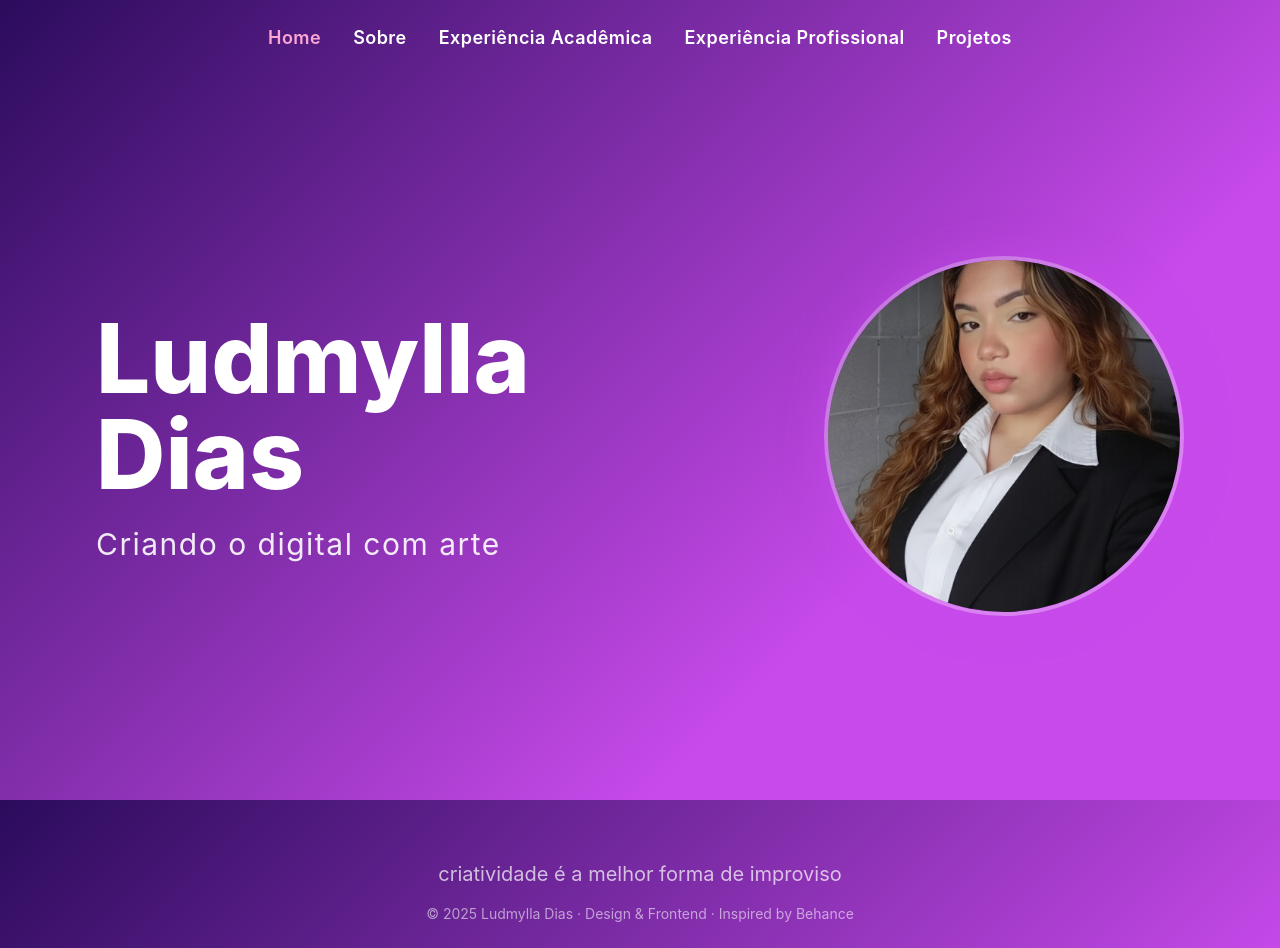
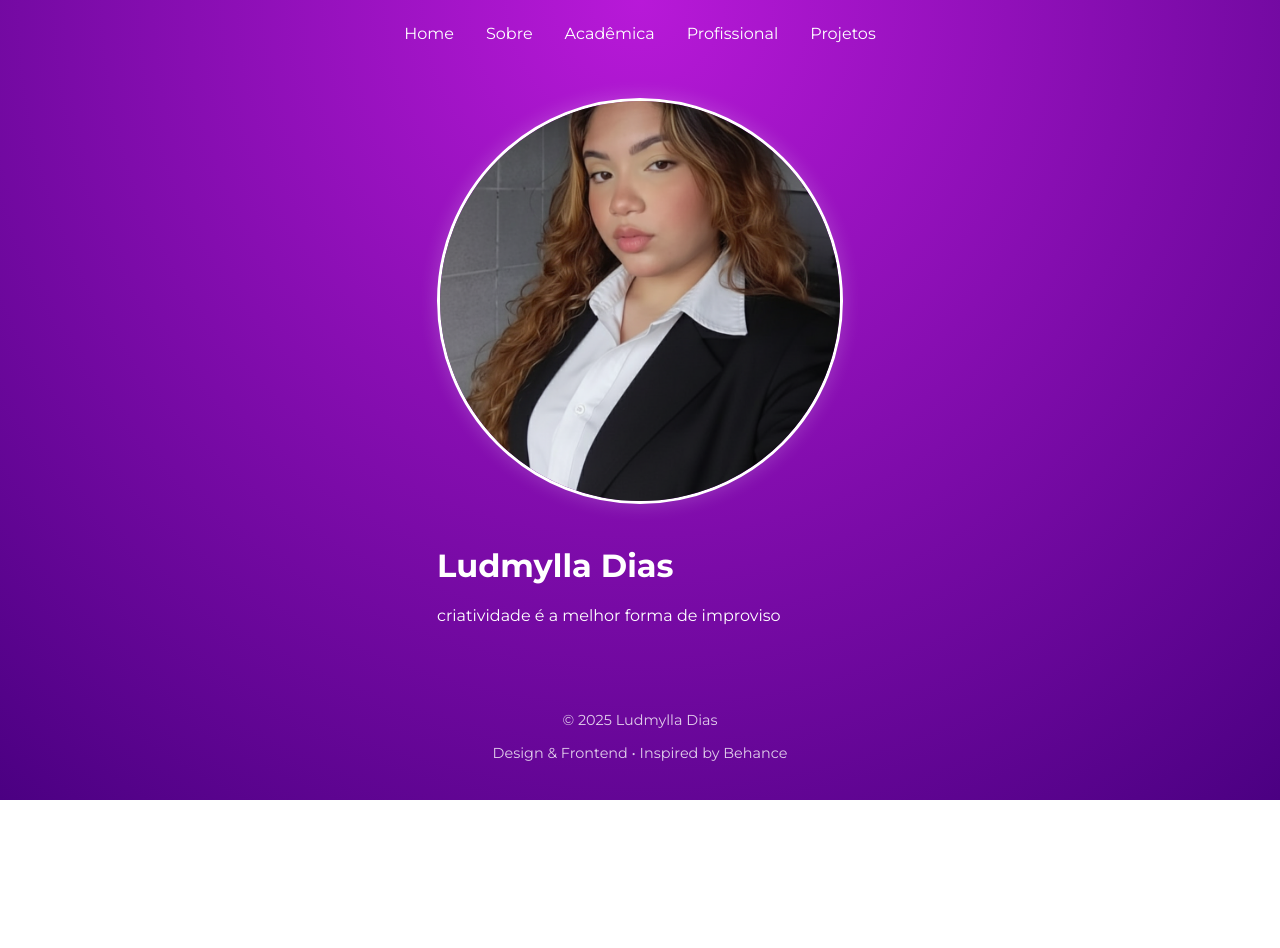
Before and after one commit to ludddddddy/Meu-Portifolio, a Next.js app in the folder ludmylla-portifolio/: page / in a window 1280 px wide. After the commit the page ends 800 px from the top, so only its background shows below. Built offline with nearby package versions, Linux system fonts and the light colour scheme.

Commit message:
co mmit15

```diff
--- a/ludmylla-portifolio/app/experiencia-academica/page.tsx
+++ /dev/null
@@ -1,22 +0,0 @@
-export default function ExperienciaAcademica() {
-  return (
-    <main className="py-12">
-      <div className="container-max">
-        <h1 className="text-3xl font-semibold">Experiência Acadêmica</h1>
-        <div className="mt-6 space-y-4">
-          <div className="card p-4">
-            <h3 className="font-medium">Bacharelado em Design — Universidade XYZ</h3>
-            <p className="text-sm opacity-90 mt-1">2020 — Presente. Projetos em UX, identidade visual e tipografia.</p>
-          </div>
-          <div className="card p-4">
-            <h3 className="font-medium">Cursos Complementares</h3>
-            <ul className="text-sm mt-2 list-disc pl-6">
-              <li>Front-end Moderno (React)</li>
-              <li>Ilustração Digital</li>
-            </ul>
-          </div>
-        </div>
-      </div>
-    </main>
-  );
-}
--- a/ludmylla-portifolio/app/experiencia-profissional/page.tsx
+++ /dev/null
@@ -1,19 +0,0 @@
-export default function ExperienciaProfissional() {
-  return (
-    <main className="py-12">
-      <div className="container-max">
-        <h1 className="text-3xl font-semibold">Experiência Profissional</h1>
-        <div className="mt-6 space-y-4">
-          <div className="card p-4">
-            <h3 className="font-medium">Designer Freelancer</h3>
-            <p className="text-sm mt-1 opacity-90">2021 — Presente. Identidade visual, posts, layouts e ilustrações.</p>
-          </div>
-          <div className="card p-4">
-            <h3 className="font-medium">Estágio — Agência Criativa</h3>
-            <p className="text-sm mt-1 opacity-90">2020 — 2021. Auxílio no desenvolvimento de campanhas e peças gráficas.</p>
-          </div>
-        </div>
-      </div>
-    </main>
-  );
-}
--- a/ludmylla-portifolio/app/globals.css
+++ b/ludmylla-portifolio/app/globals.css
@@ -1,89 +1,68 @@
-/* Tailwind v4 modern import */
-@import "tailwindcss";
+@import url("https://fonts.googleapis.com/css2?family=Montserrat:wght@400;600;700&display=swap");
 
-/* 🎨 Paleta e tokens globais */
-:root {
-  --bg-left: #2b0b5c;
-  --bg-right: #c84aeb;
-  --accent: #ff5da2;
-  --text-contrast: #ffffff;
+body {
+  font-family: "Montserrat", sans-serif;
+  background:  radial-gradient(circle at top center, #b819d8, #4b0082);
 
-  /* Ajustes sutis para estética */
-  --bg-gradient: linear-gradient(135deg, var(--bg-left) 0%, var(--bg-right) 70%);
-  --font-main: "Poppins", Inter, ui-sans-serif, system-ui, -apple-system, "Segoe UI", Roboto, "Helvetica Neue", "Arial";
+
+  color: white;
+  margin: 0;
+  padding: 0;
+  min-height: 100vh;
+  display: flex;
+  flex-direction: column;
+  align-items: center;
 }
 
-/* ✨ Textura cinematográfica */
-html::before {
-  content: "";
-  position: fixed;
-  inset: 0;
-  pointer-events: none;
-  background-image:
-    radial-gradient(rgba(255, 255, 255, 0.02) 1px, transparent 1px),
-    radial-gradient(rgba(255, 255, 255, 0.015) 2px, transparent 2px);
-  background-size: 3px 3px, 8px 8px;
-  mix-blend-mode: overlay;
-  opacity: 0.3;
-  z-index: 0;
+main {
+  flex: 1;
+  width: 100%;
+  display: flex;
+  flex-direction: column;
+  align-items: center;
+  justify-content: center;
 }
 
-/* 🧩 Estrutura base */
-html,
-body,
-#__next {
-  height: 100%;
-  scroll-behavior: smooth;
+/* foto de perfil */
+.profile-img {
+  border-radius: 50%;
+  object-fit: cover;
+  border: 3px solid #fff;
+  box-shadow: 0 0 20px rgba(255, 255, 255, 0.2);
+  margin-bottom: 1rem;
 }
 
-body {
-  font-family: var(--font-main);
-  color: var(--text-contrast);
-  margin: 0;
-  background: var(--bg-gradient);
-  background-attachment: fixed;
-  background-size: cover;
-  -webkit-font-smoothing: antialiased;
-  -moz-osx-font-smoothing: grayscale;
+/* navbar */
+nav {
+  width: 100%;
+  background: transparent;
+  display: flex;
+  justify-content: center;
+  gap: 2rem;
+  padding: 1.5rem 0;
 }
 
-/* 💡 Container centralizado */
-.container-max {
-  max-width: 1100px;
-  margin-left: auto;
-  margin-right: auto;
-  padding-left: 1.25rem;
-  padding-right: 1.25rem;
+nav a {
+  color: white;
+  text-decoration: none;
+  font-weight: 500;
+  transition: all 0.3s ease;
 }
 
-/* 🪩 Efeito sutil em cartões / blocos */
-.card {
-  background: rgba(255, 255, 255, 0.04);
-  border-radius: 16px;
-  padding: 1.25rem;
-  border: 1px solid rgba(255, 255, 255, 0.05);
-  box-shadow: 0 8px 30px rgba(0, 0, 0, 0.4);
-  backdrop-filter: blur(8px);
+nav a:hover {
+  text-decoration: underline;
 }
 
-/* 💜 Seleção de texto */
-::selection {
-  background: var(--accent);
-  color: #1a1a1a;
+nav a.active {
+  text-decoration: underline;
+  font-weight: 600;
 }
 
-/* 📱 Responsividade */
-@media (max-width: 768px) {
-  .container-max {
-    padding-left: 1rem;
-    padding-right: 1rem;
-  }
+/* rodapé */
+footer {
+  width: 100%;
+  text-align: center;
+  padding: 1.5rem 0;
+  font-size: 0.9rem;
+  opacity: 0.8;
 }
-/* ✨ Textura cinematográfica */
-html::before {
-  /* ... */
-  background-image:
-    radial-gradient(rgba(255, 255, 255, 0.02) 1px, transparent 1px),
-    radial-gradient(rgba(255, 255, 255, 0.015) 2px, transparent 2px);
-  /* ... */
-}
--- a/ludmylla-portifolio/app/layout.tsx
+++ b/ludmylla-portifolio/app/layout.tsx
@@ -1,27 +1,66 @@
 import "./globals.css";
-import Navbar from "./components/Navbar"; // 1. IMPORTANDO O NAVBAR
+import Link from "next/link";
 
 export const metadata = {
-    // ... metadata ...
+  title: "Ludmylla Dias — Portfólio",
+  description: "Designer e Criadora — Portfólio inspirado no Behance",
 };
 
-export default function RootLayout({ children }: { children: React.ReactNode }) {
+export default function RootLayout({
+  children,
+}: {
+  children: React.ReactNode;
+}) {
   return (
     <html lang="pt-BR">
-      {/* <body> com o gradiente roxo e texto branco padrão */}
-      <body className="bg-gradient-to-br from-[#4b0082] to-[#cc33ff] text-white min-h-screen flex flex-col">
+      <body className="min-h-screen text-white font-sans bg-[radial-gradient(circle_at_center,_#A020F0,_#4B0082)] relative overflow-hidden">
+        {/* TEXTURA DE RUÍDO SUTIL */}
+        <div className="pointer-events-none absolute inset-0 opacity-10 bg-[url('/noise.png')] mix-blend-overlay" />
 
-        <Navbar /> {/* 2. NAVBAR VISÍVEL */}
-        <main className="flex-grow">{children}</main>
+        {/* NAVBAR */}
+        <header className="fixed top-0 left-0 w-full py-6 backdrop-blur-md bg-white/5 z-50">
+          <nav className="flex justify-center gap-10 text-sm font-medium tracking-wide uppercase">
+            <Link
+              href="/"
+              className="text-white underline underline-offset-8 decoration-2 decoration-white"
+            >
+              Home
+            </Link>
+            <Link
+              href="/sobre"
+              className="text-white hover:underline underline-offset-8 decoration-white/50"
+            >
+              Sobre
+            </Link>
+            <Link
+              href="/experiencias/academica"
+              className="text-white hover:underline underline-offset-8 decoration-white/50"
+            >
+              Acadêmica
+            </Link>
+            <Link
+              href="/experiencias/profissional"
+              className="text-white hover:underline underline-offset-8 decoration-white/50"
+            >
+              Profissional
+            </Link>
+            <Link
+              href="/projetos"
+              className="text-white hover:underline underline-offset-8 decoration-white/50"
+            >
+              Projetos
+            </Link>
+          </nav>
+        </header>
 
-        {/* Rodapé completo com o slogan */}
-        <footer className="text-center py-6 text-sm text-white/70 mt-10">
-          <p className="text-xl font-normal mb-4">
-            criatividade é a melhor forma de improviso
-          </p>
-          <p className="text-sm opacity-80">
-             © {new Date().getFullYear()} Ludmylla Dias · Design & Frontend · Inspired by Behance
-          </p>
+        <main className="pt-32 pb-24 flex flex-col items-center justify-center text-center relative z-10">
+          {children}
+        </main>
+
+        {/* RODAPÉ */}
+        <footer className="absolute bottom-6 left-0 w-full text-center text-sm opacity-70">
+          <p>© 2025 Ludmylla Dias</p>
+          <p className="opacity-60">Design & Frontend • Inspired by Behance</p>
         </footer>
       </body>
     </html>
--- a/ludmylla-portifolio/app/page.tsx
+++ b/ludmylla-portifolio/app/page.tsx
@@ -2,36 +2,23 @@ import Image from "next/image";
 
 export default function Home() {
   return (
-    // Este `section` garante a ordem correta, o texto branco e o espaçamento
-    <section className="flex flex-col-reverse md:flex-row items-center justify-between px-8 md:px-24 py-20 text-white min-h-[90vh]">
+    <main className="py-16 flex flex-col items-center justify-center text-center">
+      <div className="max-w-3xl px-6">
+        <Image
+          src="/lud.png"
+          alt="Ludmylla Dias"
+          width={400}
+          height={400}
+          className="profile-img"
+        />
 
-      {/* 💬 Texto principal: GRANDE e Branco */}
-      <div className="max-w-xl text-center md:text-left space-y-4 md:space-y-6">
-
-        {/* Título Principal: "Ludmylla Dias" (GRANDE) */}
-        <h1 className="text-6xl md:text-8xl font-extrabold leading-none">
+        <h1 className="text-4xl md:text-6xl font-bold text-white mt-6 mb-2">
           Ludmylla Dias
         </h1>
-
-        {/* Slogan/Subtítulo */}
-        <p className="text-2xl md:text-3xl font-normal text-white/90 tracking-wider">
-          Criando o digital com arte
+        <p className="text-lg md:text-xl text-white opacity-90 mb-10">
+          criatividade é a melhor forma de improviso
         </p>
       </div>
-
-      {/* 📸 Foto circular: REDONDA (rounded-full) */}
-      <div className="flex justify-center md:justify-end mb-12 md:mb-0">
-        <div className="w-[260px] h-[260px] md:w-[360px] md:h-[360px] rounded-full overflow-hidden border-4 border-white/30 shadow-[0_0_40px_rgba(200,74,235,0.5)]">
-          <Image
-            src="/lud.png"
-            alt="Ludmylla Dias"
-            width={360}
-            height={360}
-            className="object-cover object-center w-full h-full"
-            priority
-          />
-        </div>
-      </div>
-    </section>
+    </main>
   );
 }
```
Also changed, not shown: ludmylla-portifolio/app/experiencias/academica/page.jsx (added, +49 -0 lines), ludmylla-portifolio/app/experiencias/profissional/page.jsx (added, +49 -0 lines), 1 other file (tests, documents, lock files or other folders).
